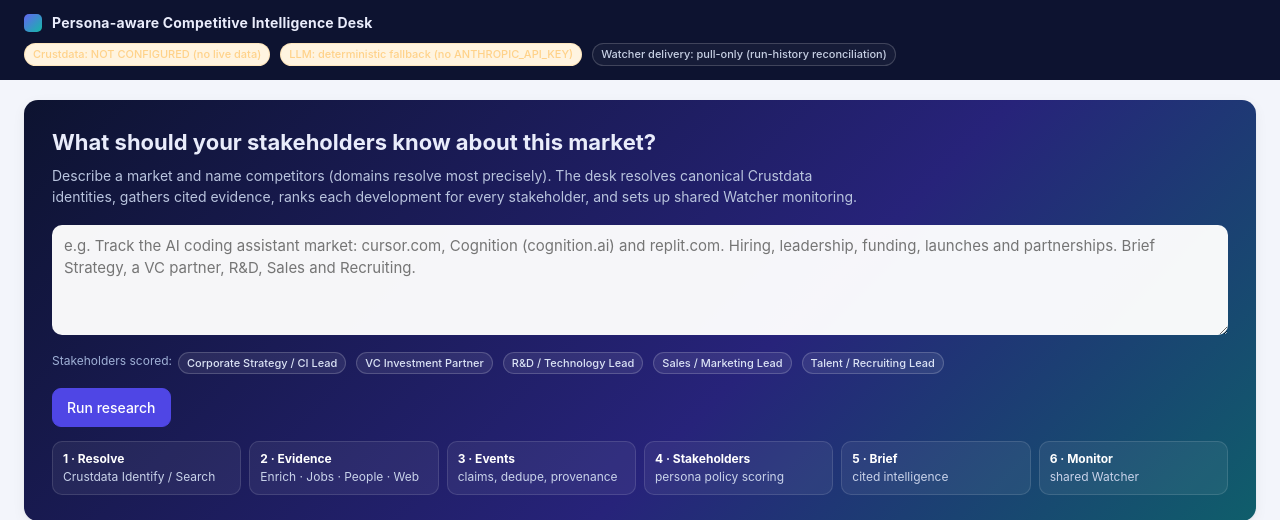
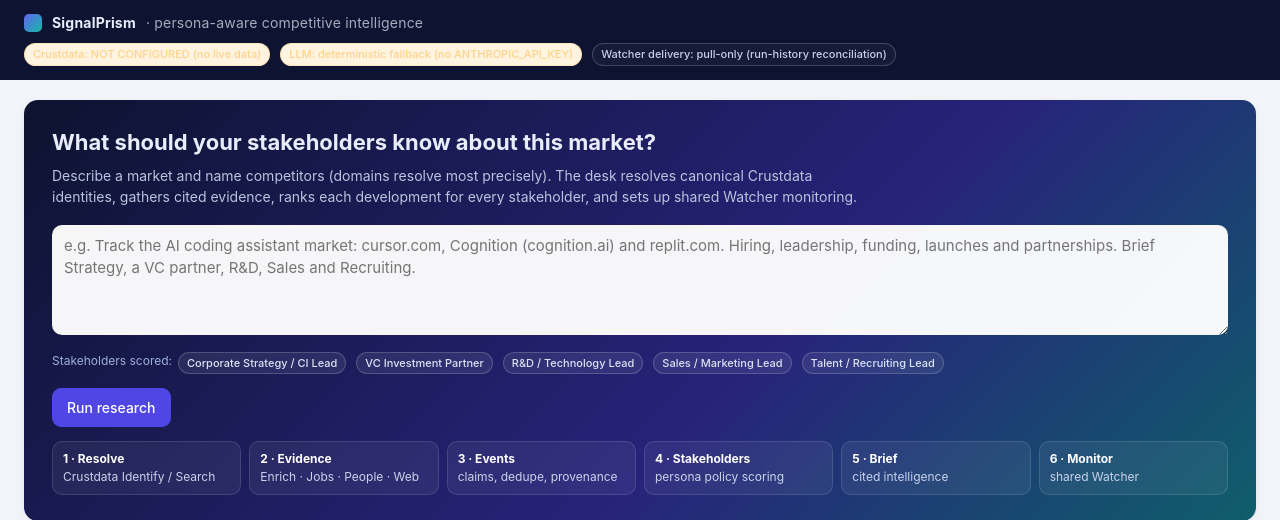
Before and after one commit to KrishnaAgarwal2206/ci-desk-contextcon03, a FastAPI app: page / in a window 1280 px wide. Shown: the top 520 px of the page. Run offline with FastAPI, Linux system fonts and the light colour scheme.

Commit message:
Name the product SignalPrism
Co-Authored-By: Claude Opus 5.5 <noreply@anthropic.com>

```diff
--- a/app/main.py
+++ b/app/main.py
@@ -18,7 +18,7 @@ from .pipeline import choose_candidate, reconcile, run_request
 from .webhook import MAX_BODY, ingest_payload, verify
 
 ROOT = Path(__file__).resolve().parent.parent
-app = FastAPI(title="Persona-aware Competitive Intelligence Desk")
+app = FastAPI(title="SignalPrism")
 app.mount("/static", StaticFiles(directory=ROOT / "static"), name="static")
 templates = Jinja2Templates(directory=ROOT / "templates")
 
--- a/templates/base.html
+++ b/templates/base.html
@@ -1,7 +1,7 @@
 <!doctype html>
 <html lang="en"><head><meta charset="utf-8"><meta name="viewport" content="width=device-width,initial-scale=1">
-<title>{% block title %}CI Desk{% endblock %}</title><link rel="stylesheet" href="/static/app.css"></head>
-<body><header class="top"><a href="/" class="brand">Persona-aware Competitive Intelligence Desk</a>
+<title>{% block title %}SignalPrism{% endblock %}</title><link rel="stylesheet" href="/static/app.css"></head>
+<body><header class="top"><a href="/" class="brand">SignalPrism <span style="font-weight:400;opacity:.7">· persona-aware competitive intelligence</span></a>
 <span class="modes"><span class="pill {{ 'ok' if modes.crustdata=='live' else 'warn' }}">Crustdata: {{ modes.crustdata }}</span>
 <span class="pill {{ 'ok' if modes.llm.startswith('llm') else 'warn' }}">LLM: {{ modes.llm }}</span>
 <span class="pill">Watcher delivery: {{ modes.webhook }}</span></span></header>
--- a/templates/request.html
+++ b/templates/request.html
@@ -1,4 +1,4 @@
-{% extends "base.html" %}{% block title %}Request {{ req.id }} · CI Desk{% endblock %}{% block body %}
+{% extends "base.html" %}{% block title %}Request {{ req.id }} · SignalPrism{% endblock %}{% block body %}
 <section class="card"><div class="row"><h2>Request #{{ req.id }}</h2><span class="pill s-{{ req.status }}" id="status" data-status="{{ req.status }}" data-rid="{{ req.id }}">{{ req.status }}</span></div>
 <blockquote>{{ req.brief_text }}</blockquote>
 <div class="grid2"><div><h3>Research plan <span class="tag">{{ req.planner_mode or 'planning…' }}</span></h3>
```
Also changed, not shown: FORM_ANSWERS.md (+2 -2 lines), README.md, 3 other files.
